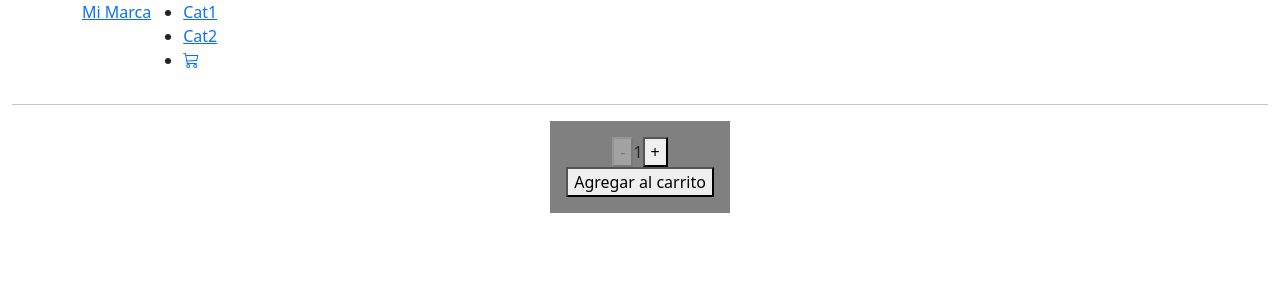
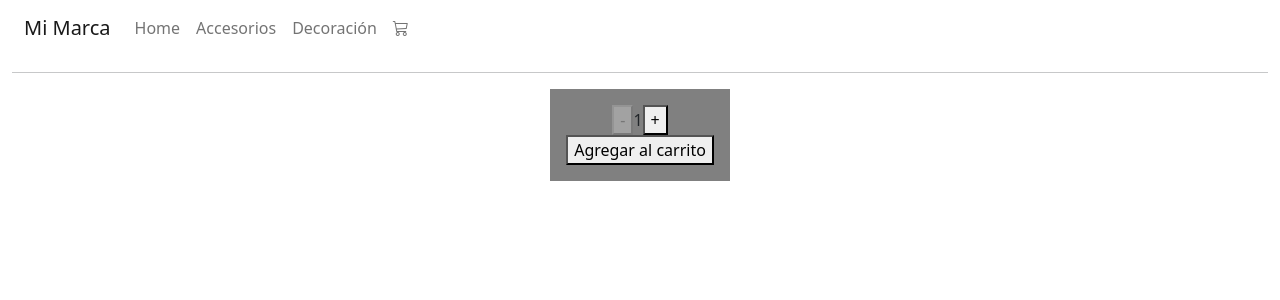
Before and after one commit to Sergiorgw/ReactProyecto.github.io, a React (Create React App) app: page / in a window 1280 px wide. Shown: the top 300 px of the page. Built offline with nearby package versions, Linux system fonts and the light colour scheme.

Commit message:
cambios de estilos en navBar

```diff
--- a/src/NavBar/index.jsx
+++ b/src/NavBar/index.jsx
@@ -3,24 +3,32 @@
 
 export const NavBar = () => {
     return (
-        <div className="container">
-            <nav className="nav">
-                <div className="nav__brand">
-                    <a className="nav__link" href="empty">Mi Marca</a>
+        <div>
+            <nav className="navbar navbar-expand-lg">
+                <div className="container-fluid">
+                    <a className="navbar-brand" href="https://getbootstrap.com/docs/5.2/components/navbar/">Mi Marca</a>
+                    <button className="navbar-toggler" type="button" data-bs-toggle="collapse" data-bs-target="#navbarNav" aria-controls="navbarNav" aria-expanded="false" aria-label="Toggle navigation">
+                    <span className="navbar-toggler-icon"></span>
+                    </button>
+                    <div className="collapse navbar-collapse" id="navbarNav">
+                    <ul className="navbar-nav">
+                        <li className="nav-item">
+                            <a className="nav-link" aria-current="page" href="https://getbootstrap.com/docs/5.2/components/navbar/">Home</a>
+                        </li>
+                        <li className="nav-item">
+                            <a className="nav-link" href="https://getbootstrap.com/docs/5.2/components/navbar/">Accesorios</a>
+                        </li>
+                        <li className="nav-item">
+                            <a className="nav-link" href="https://getbootstrap.com/docs/5.2/components/navbar/">Decoración</a>
+                        </li>
+                        <li className="nav-item">
+                            <a className="nav-link">
+                                <CartWidget />
+                            </a>
+                        </li>
+                    </ul>
+                    </div>
                 </div>
-                <ul className="nav__list">
-                    <li>
-                        <a className="nav__link" href="empty">Cat1</a>
-                    </li>
-                    <li>
-                        <a className="nav__link" href="empty">Cat2</a>
-                    </li>
-                    <li>
-                        <a className="nav__link" href="empty">
-                            <CartWidget />
-                        </a>
-                    </li>
-                </ul>
             </nav>
         </div>
     );
```
Also changed, not shown: src/Title/index.jsx (line endings or trailing spaces).
